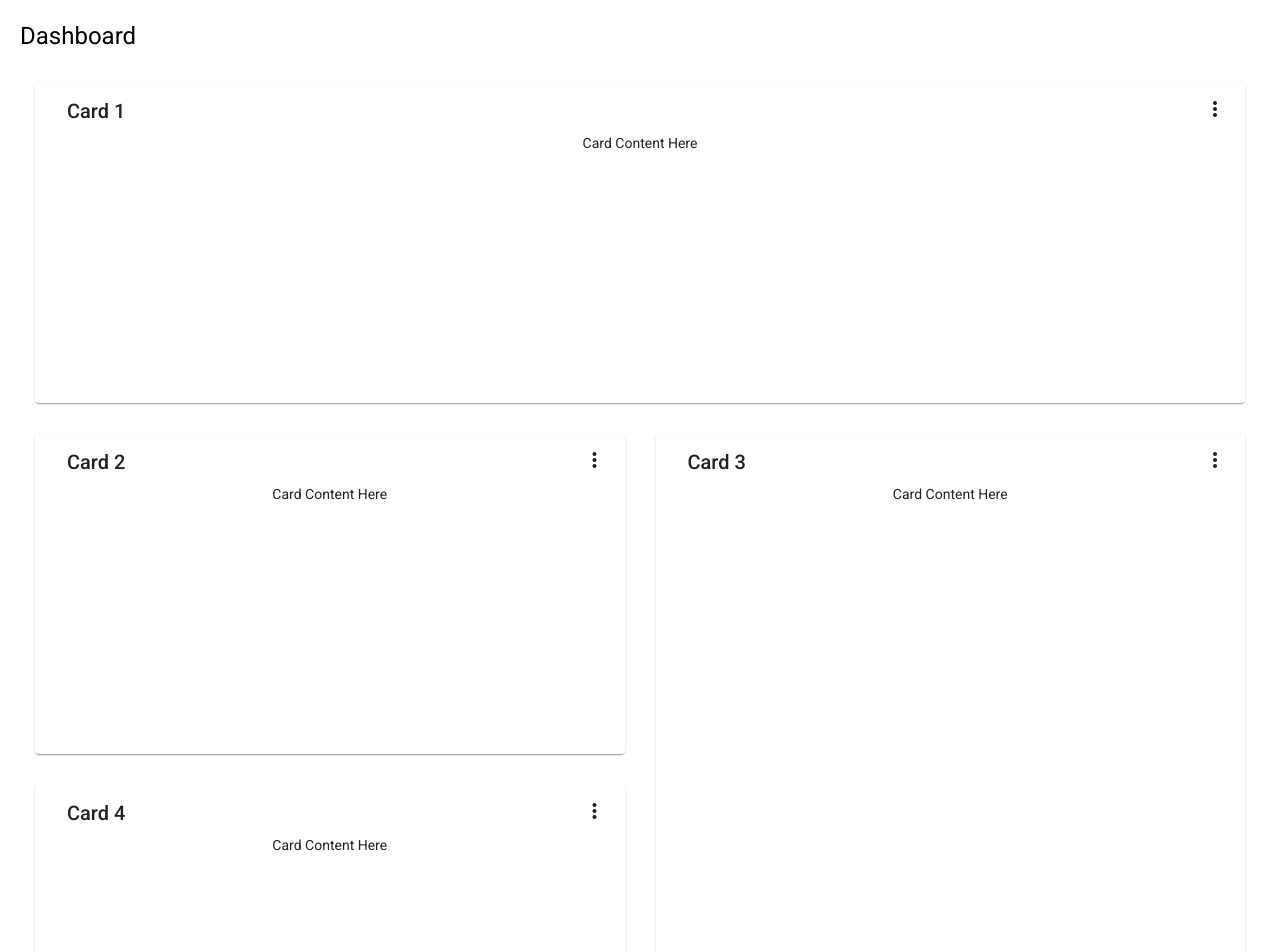
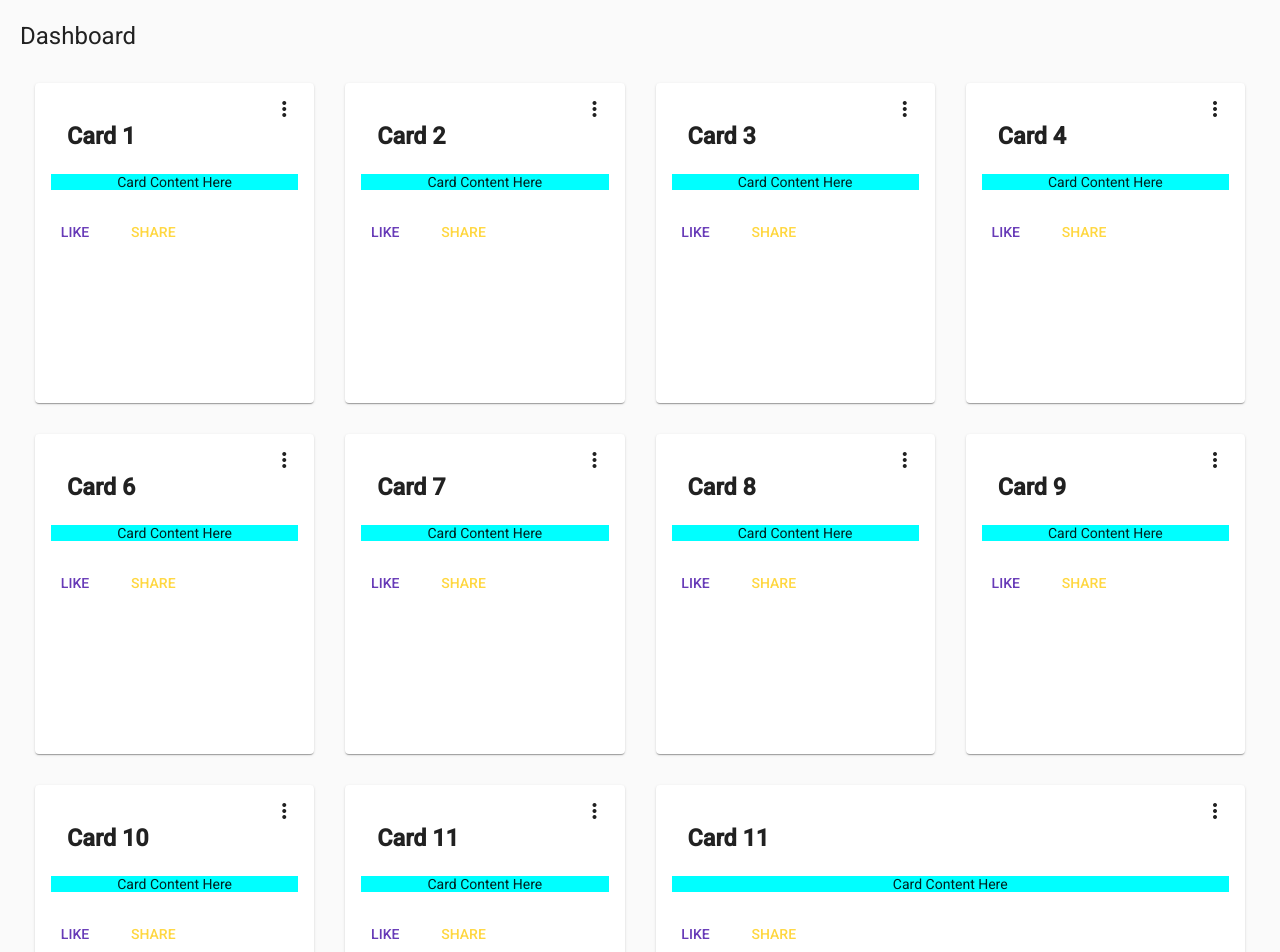
Before and after one commit to jaws615/myresume, an Angular app: page / in a window 1280 px wide. Shown: the top 952 px of the page. Built offline with nearby package versions, Linux system fonts and the light colour scheme.

Commit message:
adding theme

```diff
--- a/angular.json
+++ b/angular.json
@@ -28,7 +28,6 @@
               "src/assets"
             ],
             "styles": [
-              "./node_modules/@angular/material/prebuilt-themes/deeppurple-amber.css",
               "src/styles.less"
             ],
             "scripts": []
--- a/src/app/show-me/show-me.component.html
+++ b/src/app/show-me/show-me.component.html
@@ -1,11 +1,11 @@
 <div class="grid-container">
   <h1 class="mat-h1">Dashboard</h1>
-  <mat-grid-list cols="2" rowHeight="350px">
+  <mat-grid-list cols="4" rowHeight="350px" color="primary">
     <mat-grid-tile *ngFor="let card of cards | async" [colspan]="card.cols" [rowspan]="card.rows">
-      <mat-card class="dashboard-card">
+      <mat-card class="dashboard-card mat-card-accent" color="warn">
         <mat-card-header>
           <mat-card-title>
-            {{card.title}}
+            <h3 class="accent"> {{card.title}}</h3>
             <button mat-icon-button class="more-button" [matMenuTriggerFor]="menu" aria-label="Toggle menu">
               <mat-icon>more_vert</mat-icon>
             </button>
@@ -16,8 +16,12 @@
           </mat-card-title>
         </mat-card-header>
         <mat-card-content class="dashboard-card-content">
-          <div>Card Content Here</div>
+          <p class="news" color="accent">Card Content Here</p>
         </mat-card-content>
+        <mat-card-actions>
+          <button color="primary" selected="true" mat-button>LIKE</button>
+          <button color="accent" selected="true" mat-button>SHARE</button>
+        </mat-card-actions>
       </mat-card>
     </mat-grid-tile>
   </mat-grid-list>
--- a/src/app/show-me/show-me.component.less
+++ b/src/app/show-me/show-me.component.less
@@ -10,6 +10,11 @@
   bottom: 15px;
 }
 
+.news {
+  &:extend(.mat-card);
+  background-color: aqua;
+}
+
 .more-button {
   position: absolute;
   top: 5px;
--- a/src/app/show-me/show-me.component.ts
+++ b/src/app/show-me/show-me.component.ts
@@ -16,15 +16,29 @@ export class ShowMeComponent {
           { title: 'Card 1', cols: 1, rows: 1 },
           { title: 'Card 2', cols: 1, rows: 1 },
           { title: 'Card 3', cols: 1, rows: 1 },
-          { title: 'Card 4', cols: 1, rows: 1 }
+          { title: 'Card 4', cols: 1, rows: 1 },
+          { title: 'Card 6', cols: 1, rows: 1 },
+          { title: 'Card 7', cols: 1, rows: 1 },
+          { title: 'Card 8', cols: 1, rows: 1 },
+          { title: 'Card 9', cols: 1, rows: 1 },
+          { title: 'Card 10', cols: 1, rows: 1 },
+          { title: 'Card 11', cols: 1, rows: 1 },
+          { title: 'Card 11', cols: 2, rows: 1 }
         ];
       }
 
       return [
-        { title: 'Card 1', cols: 2, rows: 1 },
+        { title: 'Card 1', cols: 1, rows: 1 },
         { title: 'Card 2', cols: 1, rows: 1 },
-        { title: 'Card 3', cols: 1, rows: 2 },
-        { title: 'Card 4', cols: 1, rows: 1 }
+        { title: 'Card 3', cols: 1, rows: 1 },
+        { title: 'Card 4', cols: 1, rows: 1 },
+        { title: 'Card 6', cols: 1, rows: 1 },
+        { title: 'Card 7', cols: 1, rows: 1 },
+        { title: 'Card 8', cols: 1, rows: 1 },
+        { title: 'Card 9', cols: 1, rows: 1 },
+        { title: 'Card 10', cols: 1, rows: 1 },
+        { title: 'Card 11', cols: 1, rows: 1 },
+        { title: 'Card 11', cols: 2, rows: 1 }
       ];
     })
   );
--- a/src/index.html
+++ b/src/index.html
@@ -9,8 +9,9 @@
   <link rel="icon" type="image/x-icon" href="favicon.ico">
   <link href="https://fonts.googleapis.com/css?family=Roboto:300,400,500&display=swap" rel="stylesheet">
   <link href="https://fonts.googleapis.com/icon?family=Material+Icons" rel="stylesheet">
+
 </head>
-<body>
+<body class="mat-app-background">
   <app-root></app-root>
 </body>
 </html>
--- a/src/styles.less
+++ b/src/styles.less
@@ -1,5 +1,5 @@
 /* You can add global styles to this file, and also import other style files */
-@import "~@angular/material/prebuilt-themes/indigo-pink.css";
+@import '~@angular/material/prebuilt-themes/deeppurple-amber.css';
 
 html, body { height: 100%; }
 body { margin: 0; font-family: Roboto, "Helvetica Neue", sans-serif; }
```
